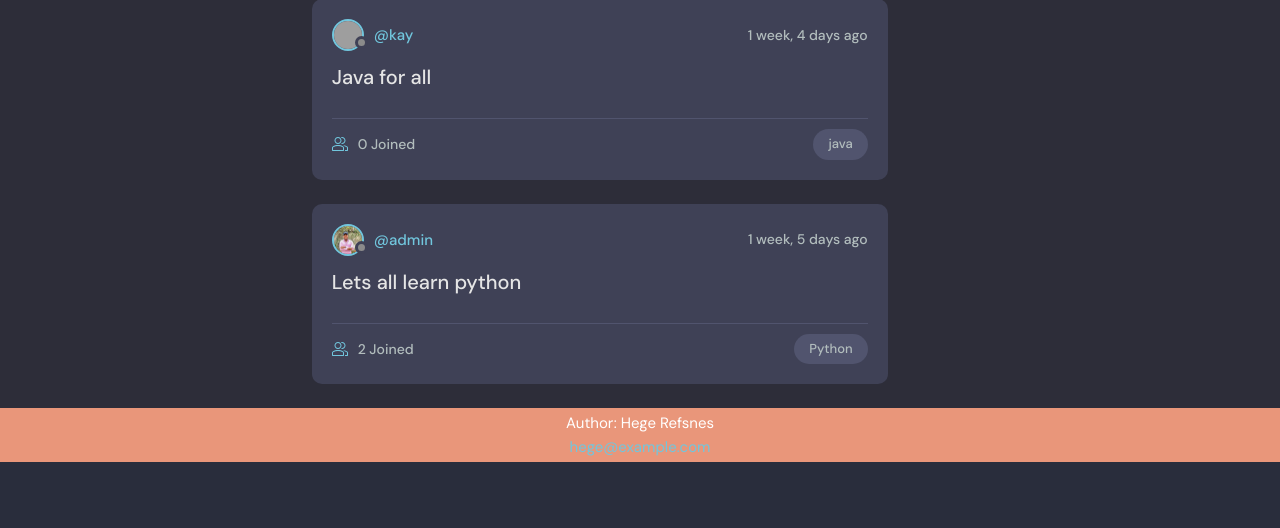
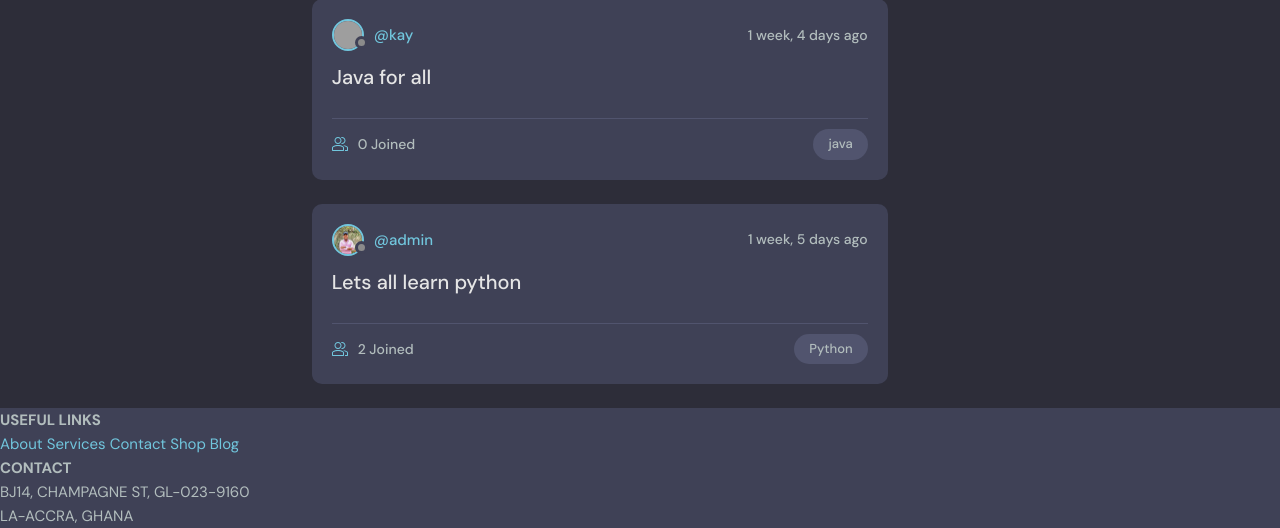
Before and after one commit to Ohtabil/Studymirrror, a Django app: page / in a window 1280 px wide. Shown: the part 1402-1930 px from the top of the page. Before the commit the page ends 1864 px from the top, so only its background shows below. Run offline with Django 4.2, Linux system fonts and the light colour scheme; data comes from the database, SQL or seed files in the repository; grey boxes are pictures that could not be loaded.

Commit message:
fixed the footer

```diff
--- a/base/templates/base/home.html
+++ b/base/templates/base/home.html
@@ -61,8 +61,40 @@
 
   </div>
 </div>
+  <footer style="background-color: #3f4156">
+          <p> <div class="col-1">
+              <h3>USEFUL LINKS</h3>
+              <a href="#">About</a>
+              <a href="#">Services</a>
+              <a href="#">Contact</a>
+              <a href="#">Shop</a>
+              <a href="#">Blog</a>
+          </div></p>
+<!--    <div class="col-2">-->
+<!--              <h3>NEWSLETTER</h3>-->
+<!--              <form>-->
+<!--                  <input type="email" placeholder="Your Email Address" required>-->
+<!--                  <br>-->
+<!--                  <button type="Submit">SUBSCRIBE NOW</button>-->
+<!--              </form>-->
+          </div>
+          <div class="col-3">
+              <h3>CONTACT</h3>
+              <p>BJ14, CHAMPAGNE ST, GL-023-9160<br>LA-ACCRA, GHANA</p>
+              <div class="social-icons">
+                  <i class="fa-brands fa-facebook"></i>
+                  <i class="fa-brands fa-twitter"></i>
+                  <i class="fa-brands fa-instagram"></i>
+                  <i class="fa-brands fa-telegram"></i>
+                  <i class="fa-brands fa-whatssap"></i>
+              </div>
+          </div>
+      </div>
+
+  </footer>
 </main>
 
+<!--old footer-->
 <!--<footer>-->
 
 <!--      <div class="footer">-->
@@ -93,14 +125,12 @@
 <!--                  <i class="fa-brands fa-whatssap"></i>-->
 <!--              </div>-->
 <!--          </div>-->
-<!--          -->
 <!--      </div>-->
-<!--      -->
+
 <!--  </body>-->
-<!--  -->
-<!--  -->
+
 <!--  </footer>-->
-<!--  -->
+
 </html>
 
 
--- a/static/styles/style.css
+++ b/static/styles/style.css
@@ -389,12 +389,12 @@ a {
 /*==============================
 =>  Footer Section
 ================================*/
-footer {
+/*.footer {
   text-align: center;
   padding: 3px;
-  background-color: DarkSalmon;
+  background-color:blue;
   color: white;
-}
+}*/
 
 /*==============================
 =>  Layout
--- a/templates/main.html
+++ b/templates/main.html
@@ -27,12 +27,6 @@
 
     {% endblock %}
 
-    <footer>
-          <p>Author: Hege Refsnes<br>
-          <a href="mailto:hege@example.com">hege@example.com</a></p>
-
-    </footer>
-
     <script src="{% static 'js/script.js' %}"></script>
 
 
```
Also changed, not shown: static/styles/gg.css (deleted, +0 -39 lines).
